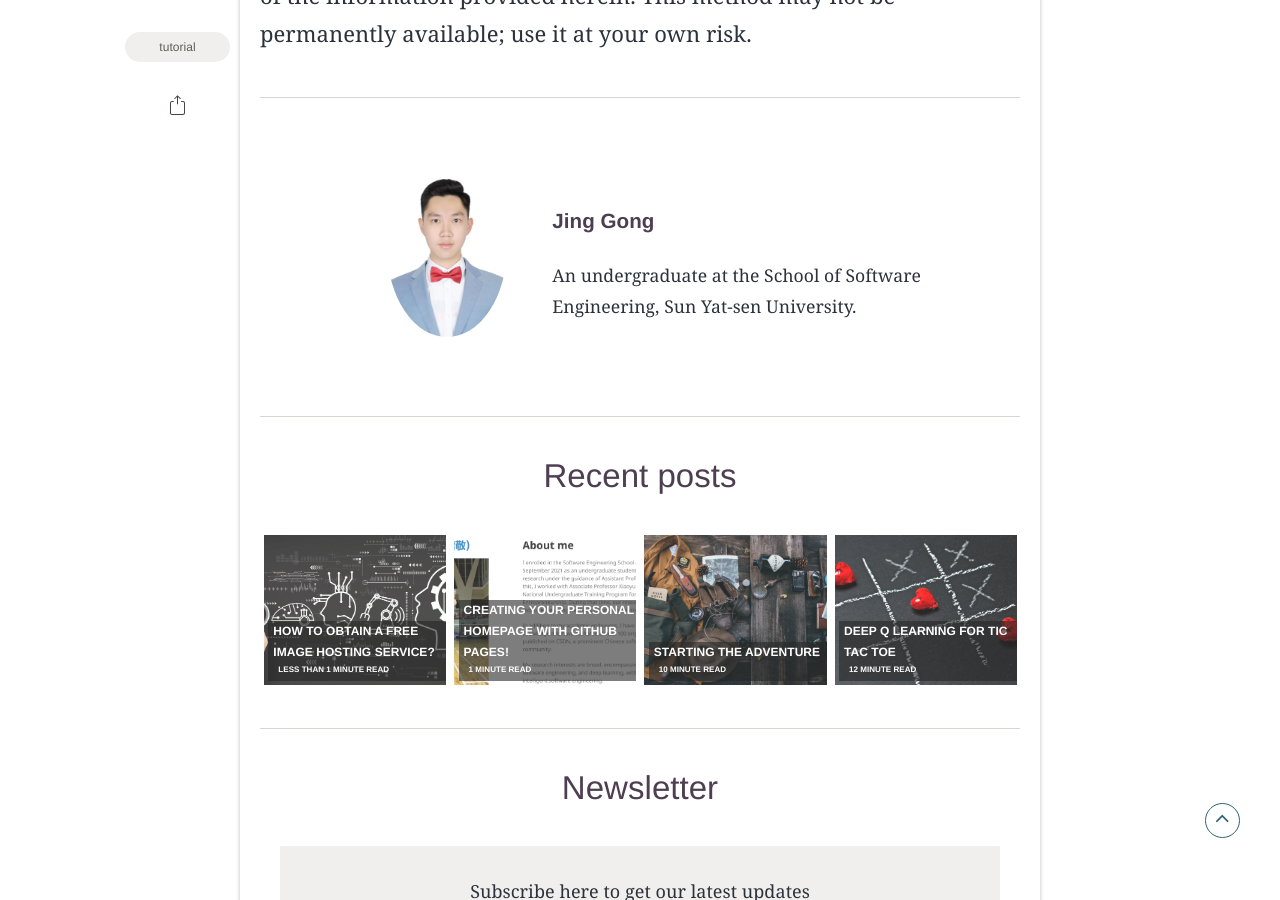
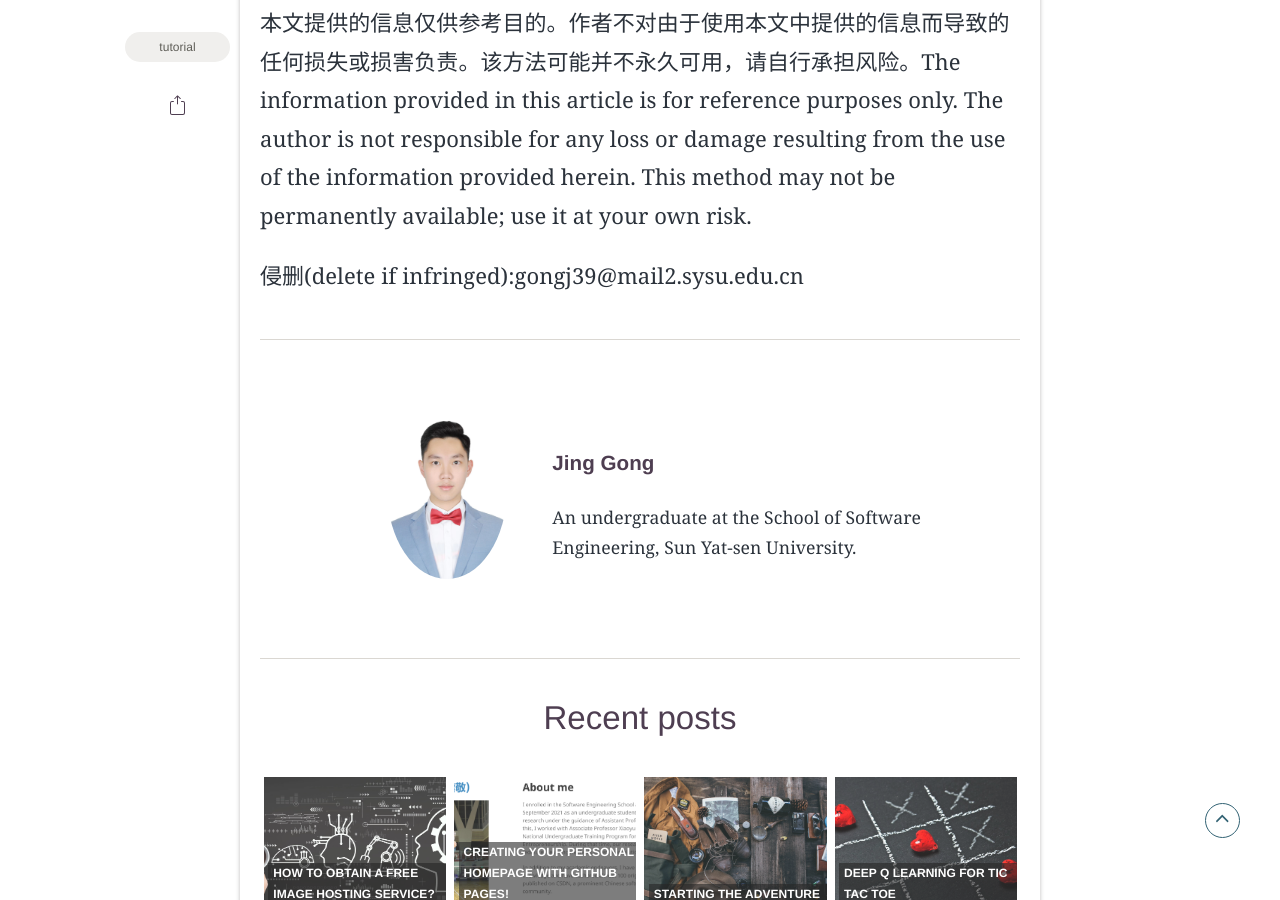
Before and after one commit to MikingG/blog, a Jekyll site: the page built from _posts/2023-10-25-FREE-IHS.md, in a window 1280 px wide and 900 px high, scrolled down 1980 px. Built offline with Jekyll 4.4.1, drawn with Linux system fonts in a browser that asks for light colours; nearby versions of some CDN libraries; some web fonts are replaced; comment, search, counter and statistics services are not loaded.

Commit message:
Update 2023-10-25-FREE-IHS.md

```diff
--- a/_posts/2023-10-25-FREE-IHS.md
+++ b/_posts/2023-10-25-FREE-IHS.md
@@ -11,7 +11,6 @@ author: Miking(Jing Gong)
 description: "FREE Image Hosting Service! FREE!"
 ---
 
-
 > **Note**: This method may not be permanently available.
 
 ------
@@ -24,6 +23,8 @@ You can post your images on CSDN and then copy the link provided below each imag
 
 As a humorous Chinese saying goes, "只能中午用，因为早晚会出事."
 
-## 免责声明 (Disclaimer)
+# 免责声明 (Disclaimer)
 
 本文提供的信息仅供参考目的。作者不对由于使用本文中提供的信息而导致的任何损失或损害负责。该方法可能并不永久可用，请自行承担风险。The information provided in this article is for reference purposes only. The author is not responsible for any loss or damage resulting from the use of the information provided herein. This method may not be permanently available; use it at your own risk.
+
+侵删(delete if infringed):gongj39@mail2.sysu.edu.cn
```
